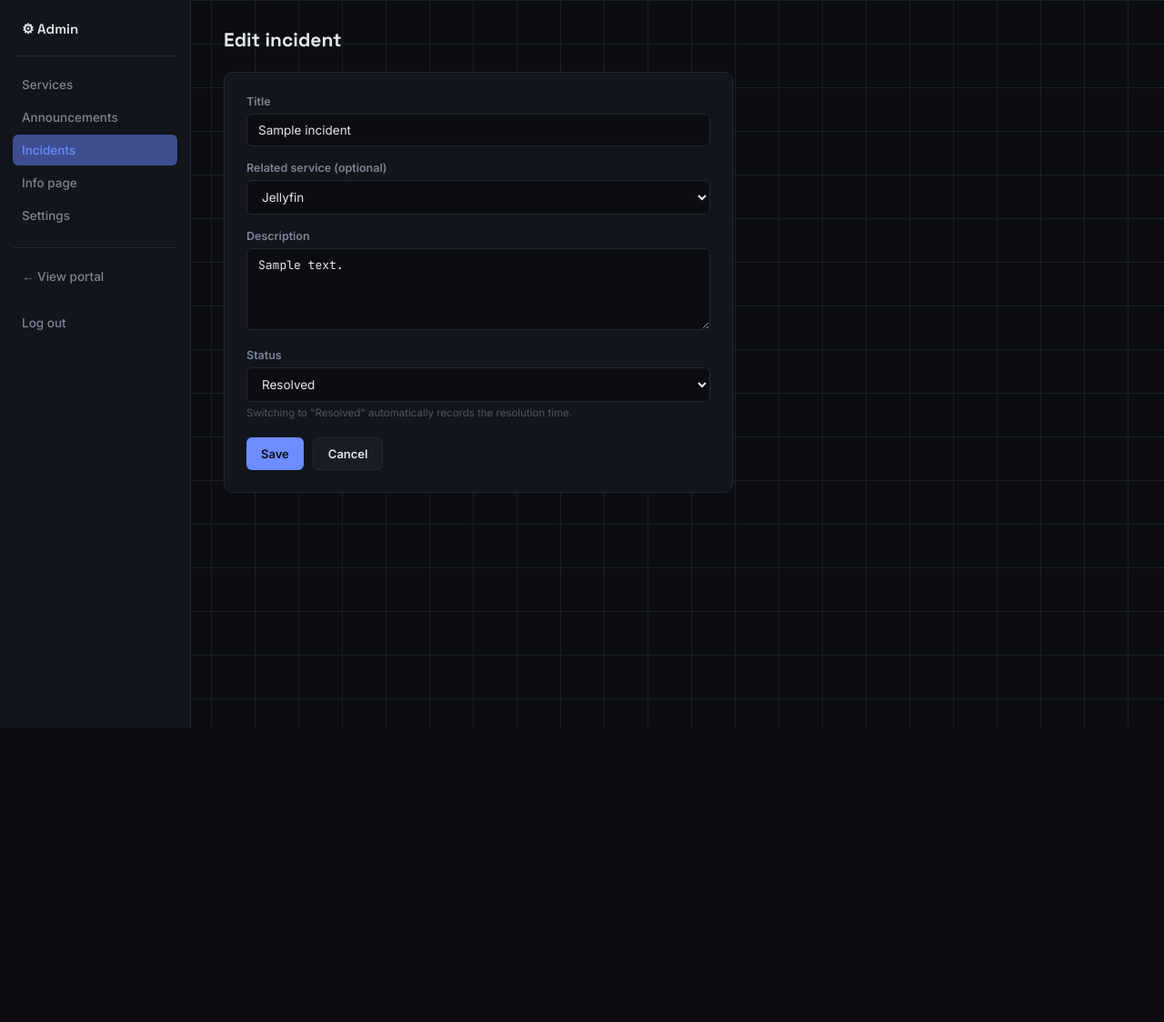
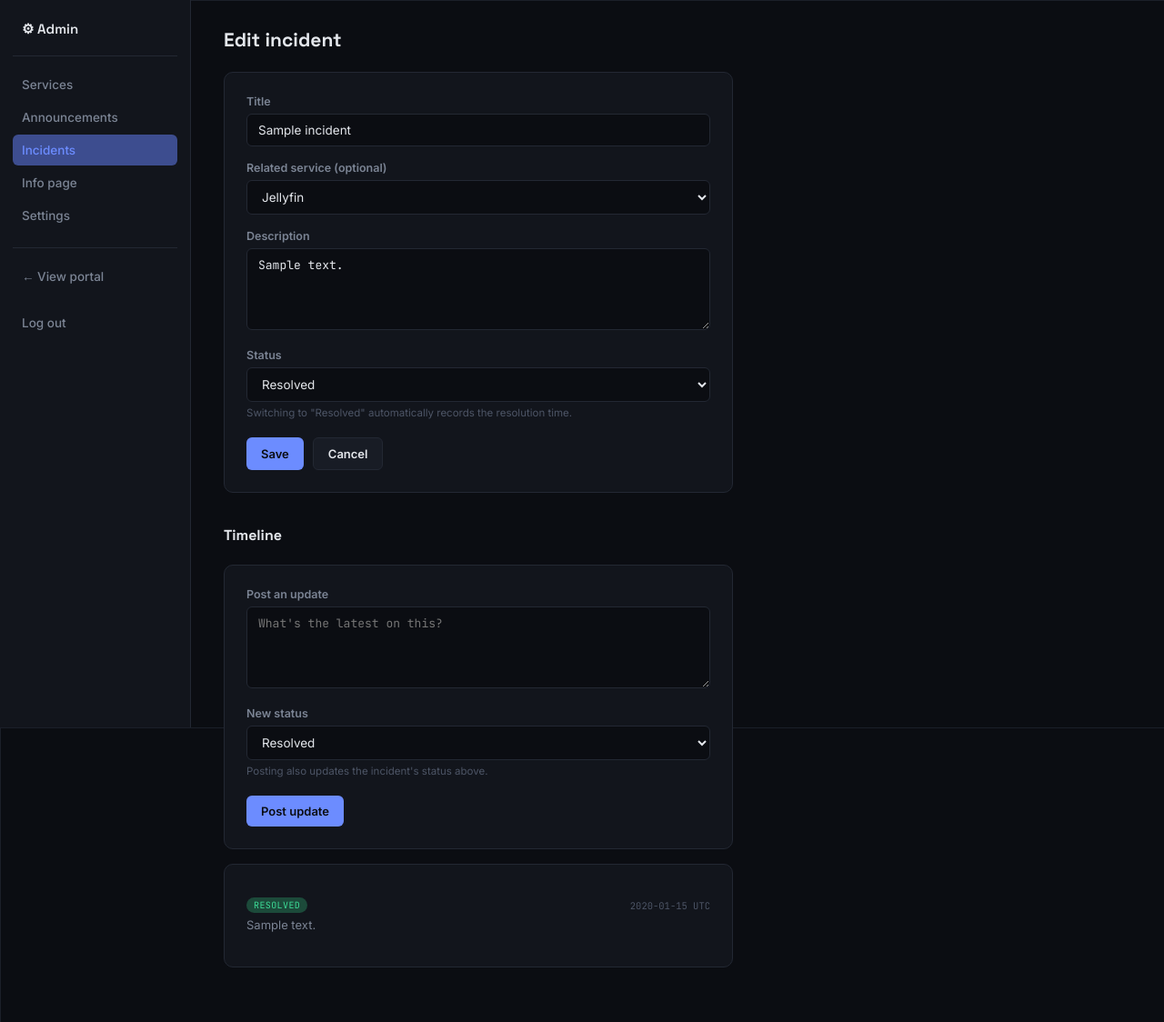
Before and after one commit to Adam4125-officiel/Status-Portal, a Flask app: page /admin/incidents/1/edit in a window 1280 px wide. Shown: the whole page at 91% size. Before the commit the page ends 800 px from the top, so only its background shows below. Run offline with Flask 3, Linux system fonts and the light colour scheme; the visitor is signed in with stand-in values (Sample User, id 1); data comes from the database, SQL or seed files in the repository; tables that the repository leaves empty hold one stand-in row (values such as "Sample post").

Commit message:
Wire multi-link editing, incident timeline, and uptime bar into the UI
- Admin service form: editable list of extra links (label + URL), backed by
  a small dependency-free JS file (add/remove rows client-side; only ever
  creates blank rows, existing values stay server-rendered by Jinja - no
  innerHTML injection of stored data). Submits as repeated link_label/
  link_url fields, paired server-side and passed to replace_service_links().
- Admin incident form: a "post an update" mini-form that appends to the
  incident's timeline and updates its status in one action, plus the
  timeline itself rendered underneath (new /admin/incidents/<id>/updates
  route).
- Public page: service cards now show a 30-day uptime bar/percentage and
  pills for any extra links; incidents show their full update timeline
  inline. index()/api_status() enrich services and incidents with this data
  via new _enrich_services()/_enrich_incidents() helpers.

Verified end-to-end via a scripted session (login, add two links to a
service, confirm pills+uptime bar on the public page, post an incident
update, confirm it updates status and appears on both admin and public
pages).

Co-Authored-By: Claude Sonnet 5 <noreply@anthropic.com>

```diff
--- a/app.py
+++ b/app.py
@@ -57,11 +57,24 @@ def is_first_run():
 # ---------------------------------------------------------------------------
 # Public pages
 # ---------------------------------------------------------------------------
+def _enrich_services(services):
+    for s in services:
+        s["links"] = db.list_service_links(s["id"])
+        s["uptime"] = db.get_uptime_percentage(s["id"])
+    return services
+
+
+def _enrich_incidents(incidents):
+    for i in incidents:
+        i["updates"] = db.list_incident_updates(i["id"])
+    return incidents
+
+
 @app.route("/")
 def index():
-    services = db.list_services()
+    services = _enrich_services(db.list_services())
     announcements = db.list_announcements(limit=10)
-    incidents = db.list_incidents(limit=8)
+    incidents = _enrich_incidents(db.list_incidents(limit=8))
     info = db.get_info_page()
     overall = compute_overall_status(services)
     return render_template("index.html", services=services, announcements=announcements,
@@ -70,9 +83,9 @@ def index():
 
 @app.route("/api/status")
 def api_status():
-    services = db.list_services()
+    services = _enrich_services(db.list_services())
+    incidents = _enrich_incidents(db.list_incidents(limit=8))
     announcements = db.list_announcements(limit=10)
-    incidents = db.list_incidents(limit=8)
     return jsonify({
         "overall": compute_overall_status(services),
         "services": services,
@@ -170,9 +183,14 @@ def admin_service_edit(service_id):
         data["manual_override"] = 1 if request.form.get("manual_override") else 0
         data["auto_check"] = 1 if request.form.get("auto_check") else 0
         db.update_service(service_id, data)
+        labels = request.form.getlist("link_label")
+        urls = request.form.getlist("link_url")
+        links = [(label.strip(), url.strip()) for label, url in zip(labels, urls) if label.strip() and url.strip()]
+        db.replace_service_links(service_id, links)
         flash("Service updated.", "success")
         return redirect(url_for("admin_services"))
-    return render_template("admin_service_form.html", service=service, active="services")
+    links = db.list_service_links(service_id)
+    return render_template("admin_service_form.html", service=service, links=links, active="services")
 
 
 @app.route("/admin/services/<int:service_id>/delete", methods=["POST"])
@@ -259,7 +277,9 @@ def admin_incident_edit(iid):
         db.update_incident(iid, request.form)
         flash("Incident updated.", "success")
         return redirect(url_for("admin_incidents"))
-    return render_template("admin_incident_form.html", incident=incident, services=services, active="incidents")
+    updates = db.list_incident_updates(iid)
+    return render_template("admin_incident_form.html", incident=incident, services=services,
+                            updates=updates, active="incidents")
 
 
 @app.route("/admin/incidents/<int:iid>/delete", methods=["POST"])
@@ -268,6 +288,27 @@ def admin_incident_delete(iid):
     db.delete_incident(iid)
     flash("Incident deleted.", "success")
     return redirect(url_for("admin_incidents"))
+
+
+@app.route("/admin/incidents/<int:iid>/updates", methods=["POST"])
+@login_required
+def admin_incident_add_update(iid):
+    incident = db.get_incident(iid)
+    if not incident:
+        flash("Incident not found.", "error")
+        return redirect(url_for("admin_incidents"))
+    message = request.form.get("message", "").strip()
+    status = request.form.get("status", incident["status"])
+    if message:
+        db.create_incident_update(iid, message, status)
+        db.update_incident(iid, {
+            "service_id": incident["service_id"],
+            "title": incident["title"],
+            "description": incident["description"],
+            "status": status,
+        })
+        flash("Update posted.", "success")
+    return redirect(url_for("admin_incident_edit", iid=iid))
 
 
 # ---- Info page ----
--- a/templates/admin_incident_form.html
+++ b/templates/admin_incident_form.html
@@ -40,4 +40,47 @@
     <a href="{{ url_for('admin_incidents') }}" class="btn secondary">Cancel</a>
   </div>
 </form>
+
+{% if incident %}
+<div class="admin-header" style="margin-top: 36px;">
+  <h1 style="font-size: 16px;">Timeline</h1>
+</div>
+<form method="POST" action="{{ url_for('admin_incident_add_update', iid=incident.id) }}" class="form-panel" style="margin-bottom: 16px;">
+  <div class="field">
+    <label for="message">Post an update</label>
+    <textarea id="message" name="message" placeholder="What's the latest on this?" required></textarea>
+  </div>
+  <div class="field">
+    <label for="update_status">New status</label>
+    <select id="update_status" name="status">
+      <option value="investigating" {{ 'selected' if incident.status == 'investigating' }}>Investigating</option>
+      <option value="identified" {{ 'selected' if incident.status == 'identified' }}>Identified</option>
+      <option value="monitoring" {{ 'selected' if incident.status == 'monitoring' }}>Monitoring</option>
+      <option value="resolved" {{ 'selected' if incident.status == 'resolved' }}>Resolved</option>
+    </select>
+    <div class="field-hint">Posting also updates the incident's status above.</div>
+  </div>
+  <div class="form-actions">
+    <button type="submit" class="btn">Post update</button>
+  </div>
+</form>
+
+{% if updates %}
+<div class="form-panel">
+  {% for u in updates %}
+  <div class="incident">
+    <div class="incident__body">
+      <div class="incident__head">
+        <span class="badge {{ u.status }}">{{ u.status }}</span>
+        <span class="incident__time">{{ u.created_at[:16].replace('T', ' ') }} UTC</span>
+      </div>
+      <div class="incident__desc">{{ u.message }}</div>
+    </div>
+  </div>
+  {% endfor %}
+</div>
+{% else %}
+<div class="empty-state">No updates posted yet.</div>
+{% endif %}
+{% endif %}
 {% endblock %}
```
Also changed, not shown: static/css/style.css (+60 -0 lines), static/js/admin_service_links.js (added, +44 -0 lines), templates/admin_service_form.html (+19 -0 lines), templates/index.html (+26 -0 lines).
